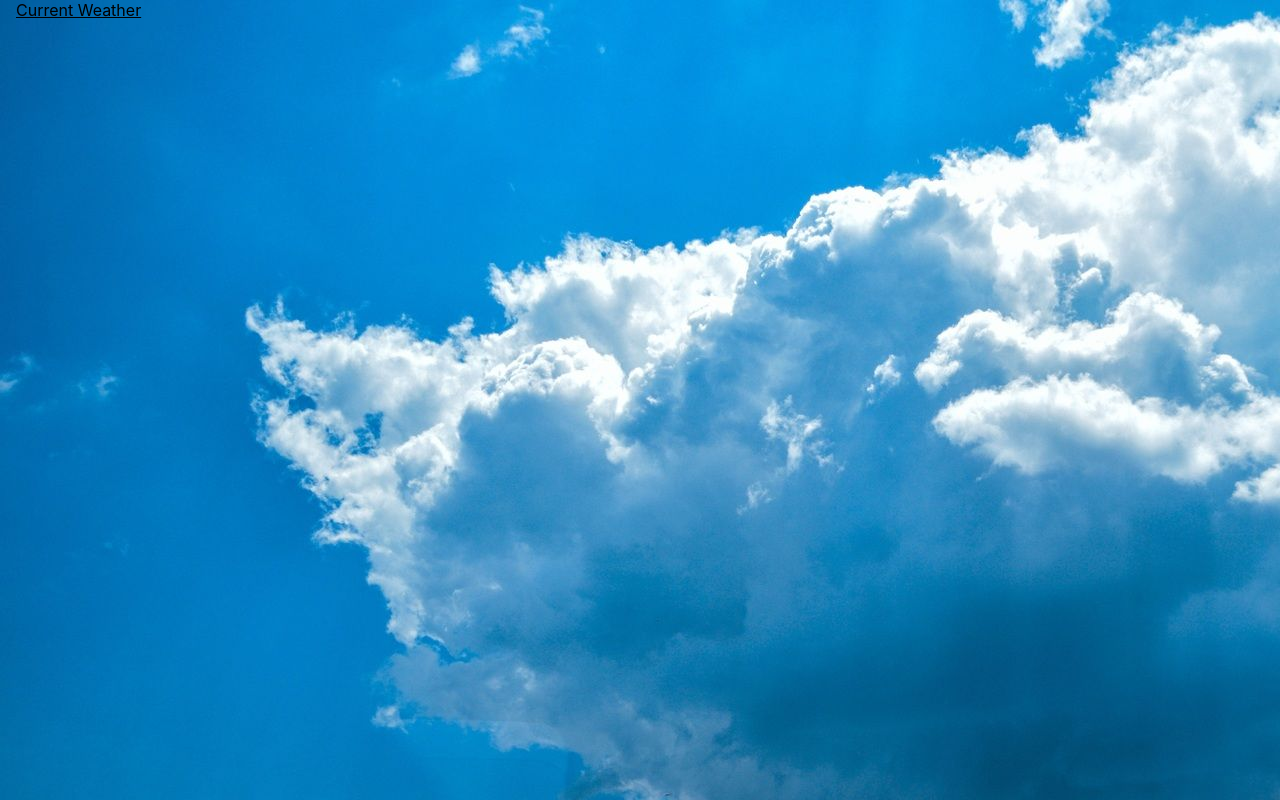
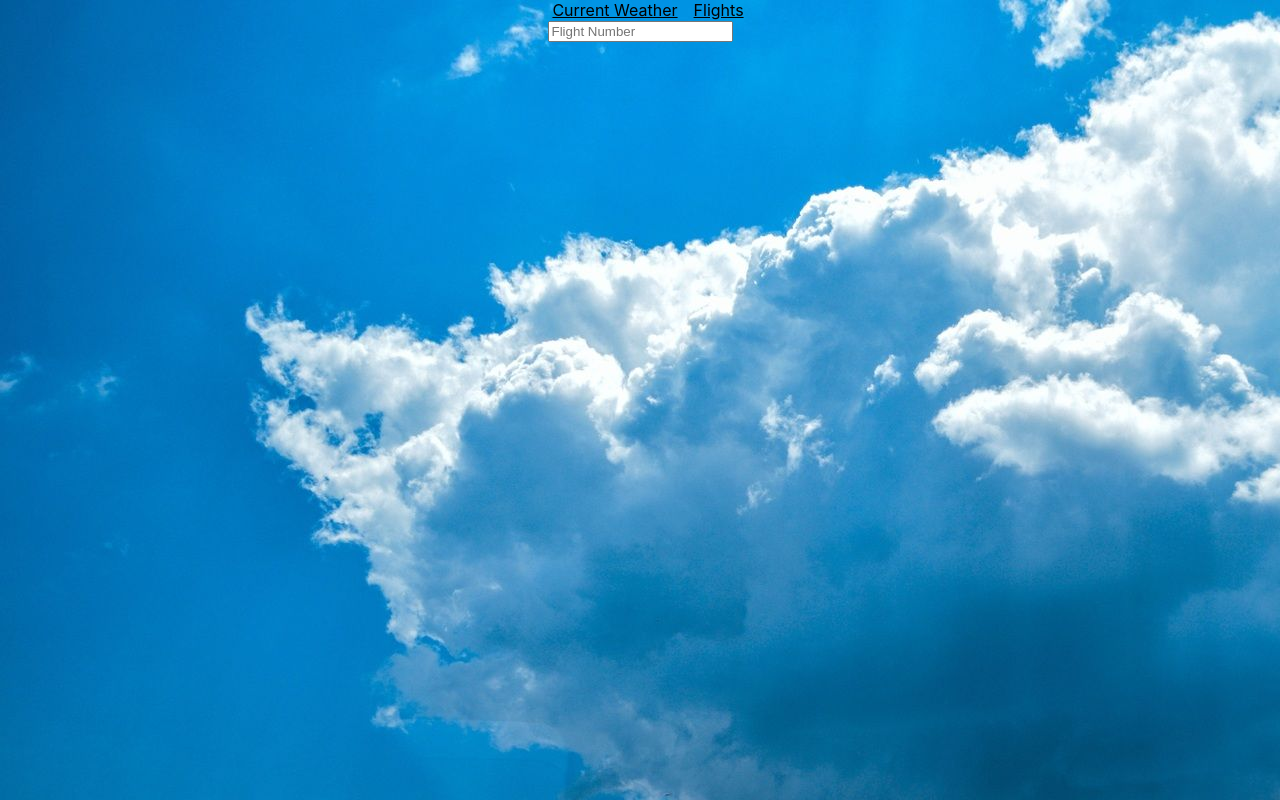
Before and after one commit to RickyaBrooks92/RickyTicky-WeatherApp, a React (Create React App) app: page /flights in a window 1280 px wide. Before the commit this address had no page. Built offline with nearby package versions, Linux system fonts and the light colour scheme.

Commit message:
added styling and finished search by flight number

```diff
--- a/src/App.css
+++ b/src/App.css
@@ -28,6 +28,13 @@
   color: #61dafb;
 }
 
+.Center {
+  display: flex;
+  text-align: center;
+  align-items: center;
+  justify-content: center;
+}
+
 @keyframes App-logo-spin {
   from {
     transform: rotate(0deg);
--- a/src/components/AllFlights.js
+++ b/src/components/AllFlights.js
@@ -6,7 +6,6 @@ export class AllFlights extends React.Component {
     return (
       <div>
         <h1>
-          {/* <FetchFlights /> */}
           <FetchWeather />
         </h1>
       </div>
--- a/src/components/CitySearch.js
+++ b/src/components/CitySearch.js
@@ -1,9 +1,10 @@
 // import { response } from "express";
-import React, { useEffect, useState } from "react";
+import React, { useState } from "react";
 import DisplayWeatherCard from "./DisplayWeatherCard";
-import { WeatherContext } from "./Navigation";
+import { DataContext } from "./Navigation";
+import "../App.css";
 function CitySearch() {
-  const { weatherData, setWeatherData } = React.useContext(WeatherContext);
+  const { setWeatherData } = React.useContext(DataContext);
   const [data, setData] = useState({});
   //   const [isShown, setIsShown] = useState(false);
   let [city, setCity] = useState("");
@@ -35,17 +36,9 @@ function CitySearch() {
     apiGetCityData(e);
     // setIsShown((current) => !current);
   };
-  const Center = {
-    fontFamily: "Arial",
-    display: "flex",
-    justifyContent: "center",
-    alignItems: "center",
-    flexDirection: "column",
-  };
 
   return (
-    <div style={Center}>
-      {console.log(weatherData)}
+    <div className="Center">
       <form onSubmit={handleSubmit}>
         <input
           type="text"
--- /dev/null
+++ b/src/components/DisplayFlightCard.js
@@ -0,0 +1,17 @@
+import React from "react";
+import { DataContext } from "./Navigation";
+import "../App.css";
+const DisplayFlightCard = () => {
+  const { flightData } = React.useContext(DataContext);
+  return (
+    <div className="Center">
+      <p>Airline:{flightData.airline.name}</p>
+      <p>Status: {flightData.flight_status}</p>
+      <p>Departing:{flightData.departure.airport}</p>
+      <p>Arriving:{flightData.arrival.airport}</p>
+      <p>Arriving Terminal:{flightData.arrival.terminal}</p>
+    </div>
+  );
+};
+
+export default DisplayFlightCard;
--- a/src/components/DisplayWeatherCard.js
+++ b/src/components/DisplayWeatherCard.js
@@ -1,7 +1,7 @@
 import React from "react";
-import { WeatherContext } from "./Navigation";
+import { DataContext } from "./Navigation";
 const DisplayWeatherCard = () => {
-  const { weatherData } = React.useContext(WeatherContext);
+  const { weatherData } = React.useContext(DataContext);
   return (
     <div>
       <p>{weatherData.name}</p>
--- a/src/components/FetchFlights.js
+++ b/src/components/FetchFlights.js
@@ -1,25 +1,44 @@
 import React, { useState } from "react";
+import DisplayFlightCard from "./DisplayFlightCard";
+import { DataContext } from "./Navigation";
+import "../App.css";
+function FetchFlights() {
+  const { flightData, setFlightData } = React.useContext(DataContext);
+  let [flightNumber, setFlightNumber] = useState("");
 
-function FetchFlights() {
-  const [data, setData] = useState([]);
+  const uriEncodedFlightNumber = encodeURIComponent(flightNumber);
 
-  const apiGet = () => {
-    fetch(
-      "http://api.aviationstack.com/v1/flights?access_key=592d9edba6f55d3fe9a1c771a9578bc9&airline_name=Spirit Airlines"
-    )
-      .then((response) => response.json())
-      .then((json) => {
-        console.log(json);
-        setData(json);
-      });
+  const apiGetPlaneData = async () => {
+    const planeDataRes = await fetch(
+      `http://api.aviationstack.com/v1/flights?access_key=592d9edba6f55d3fe9a1c771a9578bc9&flight_iata=${uriEncodedFlightNumber}&limit=1`
+    );
+    const planeDataJson = await planeDataRes.json();
+    setFlightData(planeDataJson.data[0]);
+  };
+
+  const handleSubmit = (e) => {
+    e.preventDefault();
+    apiGetPlaneData();
   };
 
   return (
-    <div>
-      My API Flights <br />
-      <button onClick={apiGet}> Fetch Flight Data</button>
-      <br />
-      <pre> {JSON.stringify(data, null, 2)}</pre>
+    <div className="Center">
+      <form onSubmit={handleSubmit}>
+        <input
+          type="text"
+          placeholder="Flight Number"
+          maxLength="50"
+          value={flightNumber}
+          onChange={(e) => setFlightNumber(e.target.value)}
+        />
+      </form>
+      <div className="App">
+        {typeof flightData.airline != "undefined" ? (
+          <DisplayFlightCard />
+        ) : (
+          <div></div>
+        )}
+      </div>
     </div>
   );
 }
--- a/src/components/Navigation.js
+++ b/src/components/Navigation.js
@@ -1,27 +1,40 @@
 import React, { useState } from "react";
-// import AllFlights from "./AllFlights";
+import "../App.css";
 import { BrowserRouter as Router, Route, Routes, Link } from "react-router-dom";
-// import FetchFlights from "./FetchFlights";
 import CitySearch from "./CitySearch";
-export const WeatherContext = React.createContext();
+import FetchFlights from "./FetchFlights";
+export const DataContext = React.createContext();
+export const CenterContext = React.createContext();
 const Navigation = () => {
   const [weatherData, setWeatherData] = useState({});
-
+  const [flightData, setFlightData] = useState({});
+  const Center = {
+    fontFamily: "Arial",
+    display: "flex",
+    justifyContent: "center",
+    alignItems: "center",
+    flexDirection: "column",
+  };
   return (
-    <WeatherContext.Provider value={{ weatherData, setWeatherData }}>
+    <DataContext.Provider
+      value={{ weatherData, setWeatherData, flightData, setFlightData }}
+    >
+      <CenterContext.Provider value={Center}>
         <Router>
           <div>
-          <nav>
+            <nav className="Center">
               <Link to={"/"}>Current Weather</Link>
-            {/* <Link to={"/flights"}>All Flights</Link> */}
+              <Link to={"/flights"}>Flights</Link>
             </nav>
             <Routes>
               <Route exact path="/" element={<CitySearch />} />
+              <Route exact path="/flights" element={<FetchFlights />} />
               {/* <Route exact path="/flights" element={<AllFlights />} /> */}
             </Routes>
           </div>
         </Router>
-    </WeatherContext.Provider>
+      </CenterContext.Provider>
+    </DataContext.Provider>
   );
 };
 
```
Lines whose indentation alone changed are shown as unchanged.
